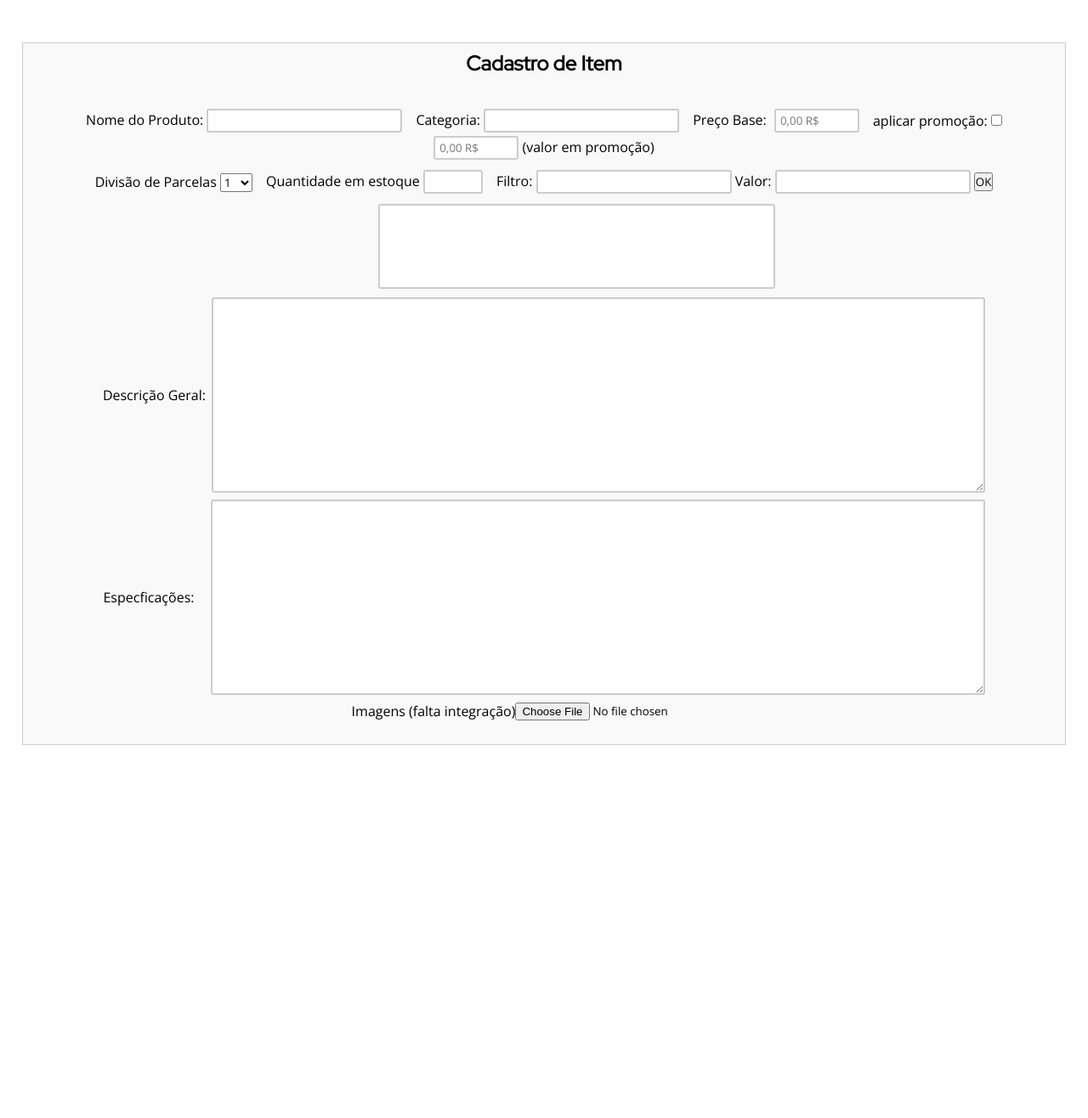
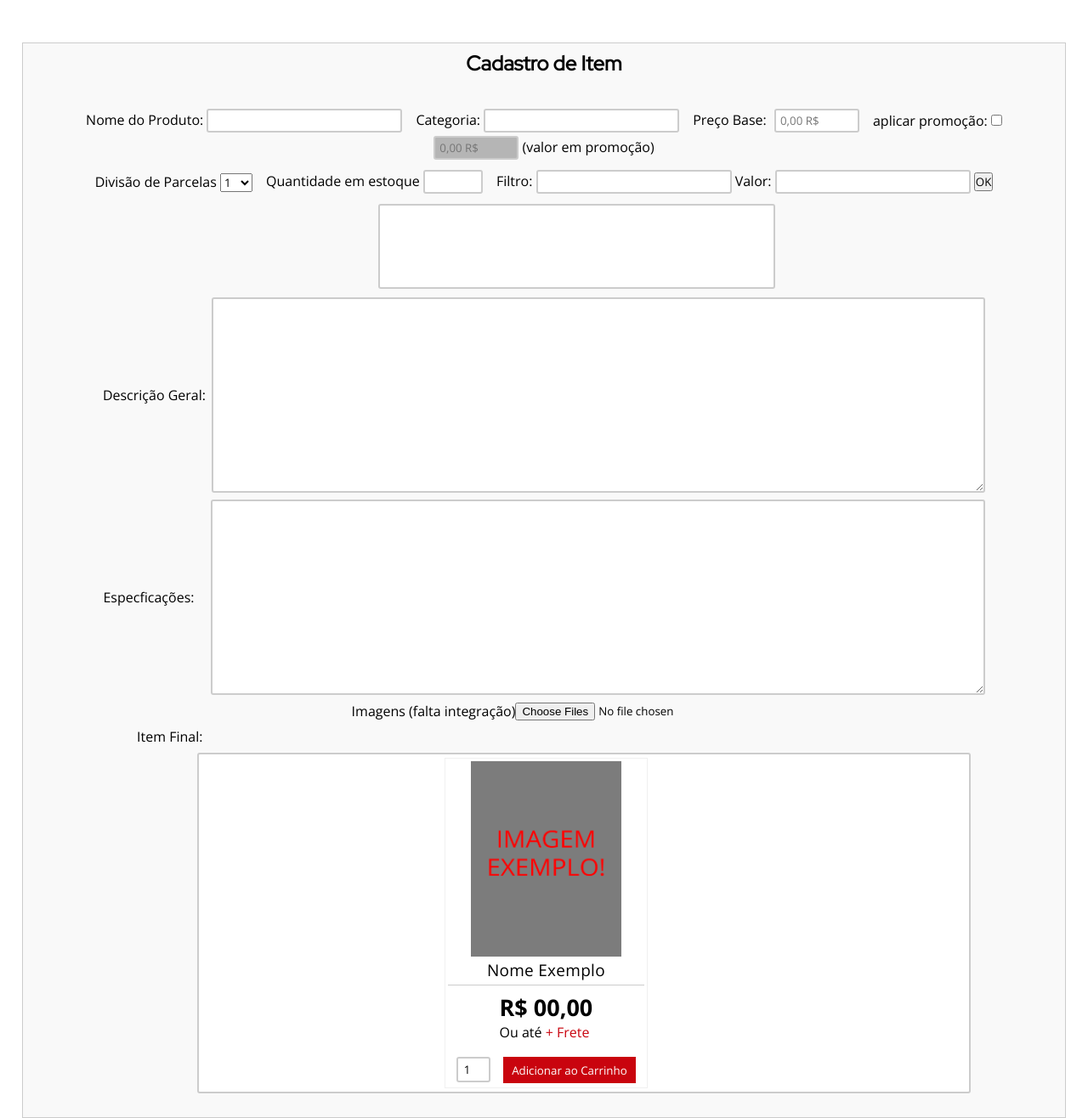
Before and after one commit to BruxoSagaz/Earth-Store, a PHP site: page /cad_item.html in a window 1280 px wide. Shown: the part 49-1365 px from the top of the page at 85% size. Before the commit the page ends 926 px from the top, so only its background shows below. Run offline with PHP 8.4, Linux system fonts and the light colour scheme; some libraries are stand-ins or nearby versions; some web fonts are replaced.

Commit message:
Build item system added, need file upload system

```diff
--- a/cad_item.html
+++ b/cad_item.html
@@ -62,7 +62,7 @@
                     <div class="flex-center">
                     <div class="input-area">
                         <label for="nome">Nome do Produto: </label>
-                        <input type="text" name="nome" id="">
+                        <input type="text" name="nome" id="nome">
                     </div>
 
                     <div class="input-area">
@@ -76,7 +76,7 @@
 
                     <div class="input-area">
                         <label for="preco">Preço Base: </label>
-                        <input type="text" step="0.01" name="quantity" min="0.01" class="valor" placeholder="0,00 R$" style="width: 100px; padding-left: 5px; margin-left: 5px;">
+                        <input type="text" step="0.01" name="quantity" min="0.01" class="valor" placeholder="0,00 R$" style="width: 100px; padding-left: 5px; margin-left: 5px;" id="base-price">
                     </div>
 
 
@@ -86,7 +86,7 @@
                     </div>
 
                     <div class="input-area">
-                        <input type="text" step="0.01" name="prom_val" min="0.01" class="valor" placeholder="0,00 R$" style="width: 100px; padding-left: 5px;" id="prom_val" disabled>
+                        <input type="text" step="0.01" name="prom_val" min="0.01" class="valor" placeholder="0,00 R$" style="width: 100px; padding-left: 5px;background: #b5b5b5;" id="prom_val" disabled>
                         <label for="prom_val">(valor em promoção)</label>
                     </div>
 
@@ -162,8 +162,63 @@
 
                     <div class="flex-center">
                         <label for="images">Imagens (falta integração)</label>
-                        <input type="file" name="images" id="">
+                        <input type="file" name="images" id="file-uploader" accept=".jpg, .png, .jpeg, .webp" multiple>
                     </div>
+
+
+                    <div id="img-label"><label for="images-show">Item Final:</label></div>
+
+                    <!-- Display item -->
+                    <div class="flex-center">
+                        <div class="offers">
+                            <div class="images-show">
+                                <div class="item promotion">
+                                    <div class="product">
+                                        <div class="product-allign">
+                                            <div class="product-image">
+                                                <a href="individual">
+                                                    <!-- Discount -->
+                                                    <div class="discount hide" ></div>
+                                                    <div class="prom-value"></div>
+                                                    <!-- Image -->
+                                                    <img src="images/example.png" alt="Terço">
+                                                </a>
+                                            </div>
+                                            <!-- Product Name -->
+                                            <div class="product-name">
+                                                Nome Exemplo
+                                            </div>
+                                        </div>
+
+                                        <div class="under-area">
+                                            <div class="price-cart-allign">
+                                                <div class="price-box">
+                                                    <div class="price-item">
+                                                        <!-- Price Before -->
+                                                        <div class="price-before hide">R$ 11,11</div>
+                                                        <div class="price-off"> R$ 00,00</div>
+
+                                                    </div>
+
+                                                    <!-- Divisions -->
+                                                    <div  class="divisions">
+                                                        <span id="divisions-par">Ou até </span>
+                                                        <span>+ Frete</span>
+                                                    </div>
+
+                                                </div>
+
+                                                <div class="add-to-cart">
+                                                    <input type="number" value="1">
+                                                    <button>Adicionar ao Carrinho</button>
+                                                </div>
+                                            </div>
+                                        </div>
+                                </div>
+                            </div>
+                        </div>
+                    </div>
+
                 </form>
 
             </div>
@@ -175,91 +230,6 @@
     <script src="js/functions.js"></script>
     <script src="js/jquery.mask.js"></script>
     <script src="js/validatons.js"></script>
-
-
-    <script>
-        $(document).ready(function(){
-
-            var aply = $('#aply_prom');
-            var tags = [];
-
-            aply.click(function(){
-
-                if (aply.is(':checked')){
-                    $('#prom_val').prop('disabled', false);
-                }else{
-                    $('#prom_val').prop('disabled', true);
-                }
-            })
-
-            $('.valor').mask('000.000.000.000.000,00 R$', {reverse: true});
-
-            $('#startTag').click(function(e){
-
-                e.preventDefault();
-
-                var filter = $('#filter').val().trim();
-                var value = $('#value').val().trim();
-                var tag = filter +" : "+ value;
-
-                if(value == "" || filter == ""){
-                    return false;
-                }
-
-
-                function createTag(tag) {
-                    const div = document.createElement('div');
-                    div.setAttribute('class', 'tag');
-                    const span = document.createElement('span');
-                    span.innerHTML = tag;
-                    const closeIcon = document.createElement('i');
-                    closeIcon.innerHTML = 'X';
-                    closeIcon.setAttribute('class', 'close');
-                    closeIcon.setAttribute('data-item', tag);
-                    div.appendChild(span);
-                    div.appendChild(closeIcon);
-                    tags.push(tag);
-                    console.log(tags);
-                    return div;
-                }
-
-
-                var div = createTag(tag);
-
-                $(div).appendTo(".tag-container");
-
-
-                var filter = $('#filter').val("");
-                var value = $('#value').val("");
-
-                $('.close').click(function(e){
-                    e.stopPropagation();
-                    e.preventDefault();
-                    clearTags(this);
-            });
-
-
-            });
-
-
-
-            function clearTags(rtag) {
-
-                let attr = rtag.getAttribute('data-item');
-
-                if(tags.includes(attr)){
-                    tags.splice(tags.indexOf(attr), 1);
-                }
-
-                rtag.closest('.tag').remove();
-
-            }
-
-
-
-
-
-        });
-    </script>
+    <script  src="js/cad_item.js"></script>
 </body>
 </html>
--- a/home.html
+++ b/home.html
@@ -178,7 +178,7 @@
                                     <a href="individual">
                                         <div class="discount">48%</div>
                                         <div class="prom-value"></div>
-                                        <img src="images/terco.jpg" alt="Terço">
+                                        <img src="images/terco2.jpg" alt="Terço">
                                     </a>
                                 </div>
 
--- a/style/cad_item.css
+++ b/style/cad_item.css
@@ -24,6 +24,10 @@ form{
     width: 100%;
     height: calc(100% - 31px);
     padding: 20px 30px;
+}
+
+.hide{
+    display: none;
 }
 
 /* Auxilliar Classes */
@@ -201,3 +205,186 @@ textarea:focus{
 .close{
     cursor: pointer;
 }
+
+.images-show{
+    min-height: 390px;
+    width: 78%;
+    border: 2px solid #ccc;
+    border-radius: 3px;
+    background: #fff;
+    padding: 4px 10px;
+    margin-left: 15%;
+    display: flex;
+    align-items: center;
+    justify-content: center;
+}
+
+#img-label{
+    max-width: 958px;
+    /* padding: 0 2%; */
+    margin: 0 auto;
+}
+
+/* item configuration */
+
+.result-items .offers .item {
+    width: 25%;
+    box-sizing: border-box;
+    height: 382px;
+    padding: 0 10px;
+    margin-bottom: 25px;
+}
+
+
+.offers .item > .product{
+
+    border: 1px solid #adadad2e;
+    width: 73%;
+    position: relative;
+    flex-direction: column;
+    padding: 3px;
+    height: 100%;
+}
+
+
+.product-allign{
+    display: flex;
+    flex-wrap: nowrap;
+    align-content: center;
+    align-items: center;
+    min-height: 264px;
+    border-bottom: 1px solid #ccc;
+    flex-direction: column;
+}
+
+
+.product .product-image{
+    position: relative;
+    display: flex;
+    justify-content: center;
+    width: 85%;
+    min-width: 190px;
+}
+
+.product .product-image img {
+    display: block;
+    max-width: 95%;
+    padding-left: 5%;
+    width: auto !important;
+    max-height: 145%;
+    justify-content: center;
+    z-index: -5;
+}
+
+div.product-name{
+    margin: 5px 0px 5px;
+    font-size: 19px;
+    padding: 0px 0px;
+    line-height: 1.23;
+    letter-spacing: 0.28px;
+    -ms-flex-positive: 1;
+    flex-grow: 1;
+    display: block;
+    text-align: center;
+    max-height: 50px;
+
+}
+
+
+.under-area{
+    height: 100%;
+    display: flex;
+    flex-direction: column;
+    justify-content: flex-end;
+    padding-bottom: 2px;
+}
+
+
+.price-cart-allign{
+    display: flex;
+    flex-direction: column;
+    align-items: center;
+}
+
+.price-box{
+    display: flex;
+    flex-direction: column;
+    justify-content: center;
+    font-family: "Open Sans";
+    padding-bottom: 18px;
+}
+
+
+.price-box .price-item{
+    display: flex;
+    flex-wrap: nowrap;
+    flex-direction: column;
+    align-content: center;
+    justify-content: center;
+    align-items: center;
+    margin-top: 7px;
+}
+
+.divisions span:nth-child(2){
+    color: #c9040e;
+}
+
+.price-box .price-before{
+    padding-bottom: 4px;
+    font-size: 14px;
+    font-weight: 400;
+    text-decoration: line-through;
+}
+
+.price-box .price-off{
+    font-size: 27px;
+    font-weight: 600;
+}
+
+.add-to-cart{
+    display: flex;
+}
+
+.offers .item{
+    width: 37%;
+}
+
+.discount{
+    font-size: 19px;
+    position: absolute;
+    width: 45px;
+    height: 45px;
+    background-color: #de0610;
+    text-align: center;
+    padding: 9px 0px;
+    color: white;
+    font-weight: 600;
+    z-index: 1;
+    top: -10px;
+    left: -10px;
+}
+
+.add-to-cart input{
+    width: 40px;
+    height: 30px;
+    text-align: center;
+}
+
+.add-to-cart button{
+    display: flex;
+    height: 31px;
+    align-items: center;
+    border: 0;
+    background-color: #c9040e;
+    padding: 0px 10px;
+    margin-left: 15px;
+    color: white;
+}
+
+.add-to-cart button:hover {
+	background:linear-gradient(to bottom, #c9040e 5%, #f24537 100%);
+	background-color:#c62d1f;
+    cursor: pointer;
+}
+
+/* item configuration */
```
Also changed, not shown: other parts of cad_item.html (+12 -12 lines), js/cad_item.js (added, +201 -0 lines), style/style.css (+6 -4 lines), images/example.png (added), images/terco2.jpg (added).
